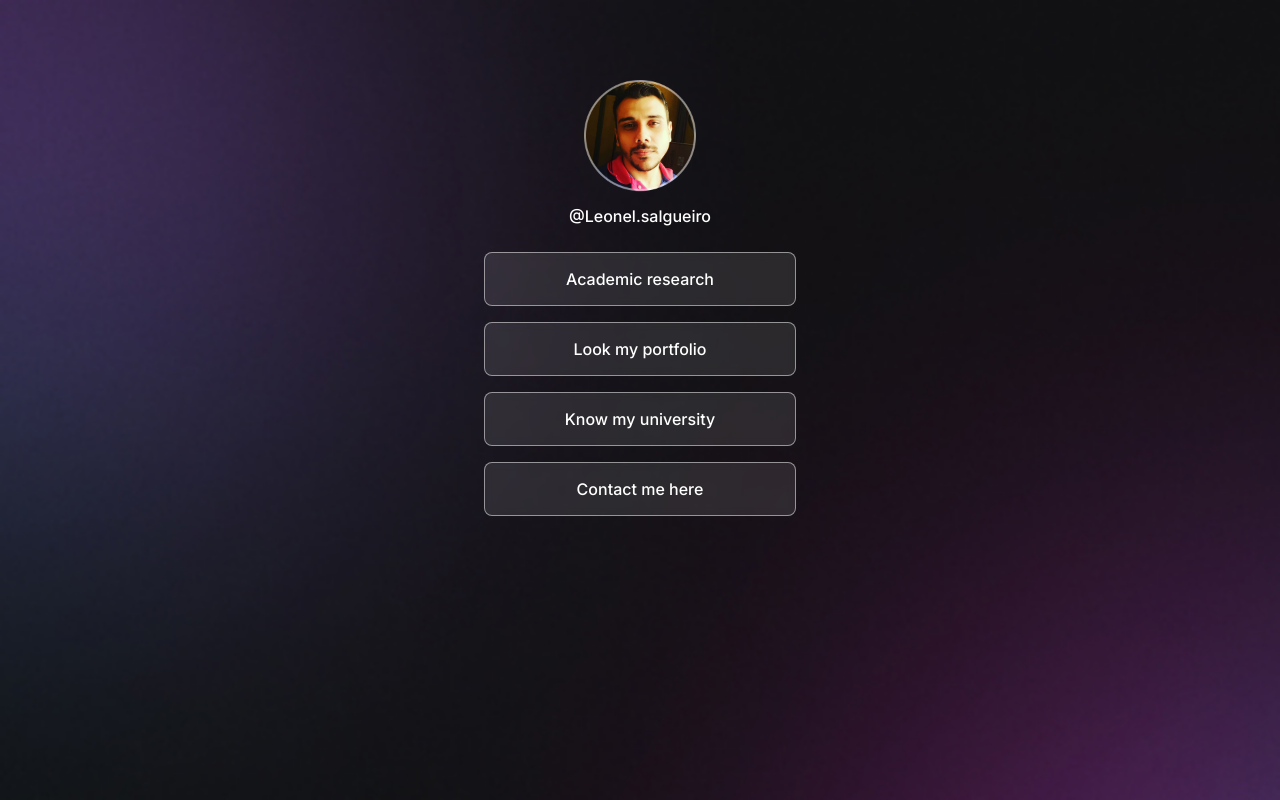
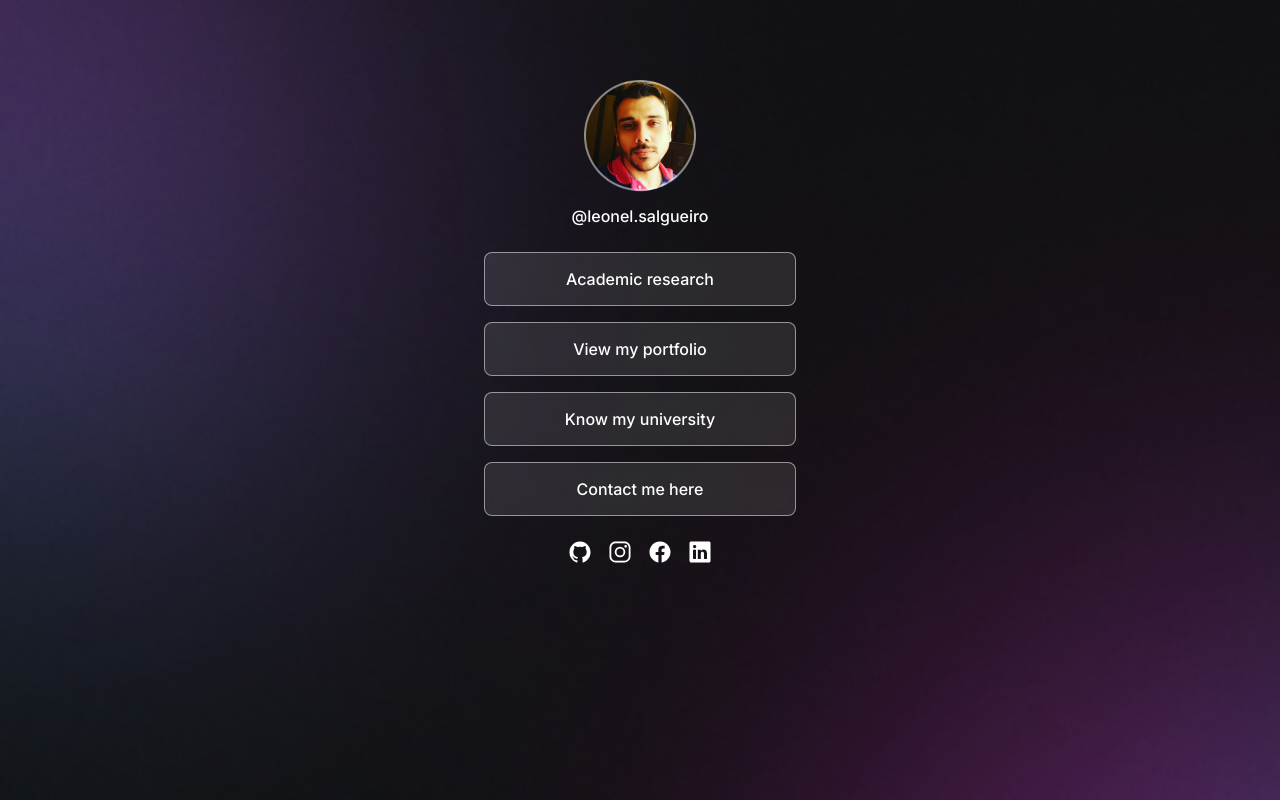
Before and after one commit to LeonelSalgueiro/pagina-de-links, a plain HTML site: page index.html in a window 1280 px wide. Drawn offline with nearby package versions, Linux system fonts and the light colour scheme.

Commit message:
botando os links dos botoes do rodapé

```diff
--- a/index.html
+++ b/index.html
@@ -14,7 +14,7 @@
    <div id="container">
     <div id="profile">
     <img src="assets/avatar.png" alt="foto de leonel com uma gola vermelha e uma camisa azul">
-    <p>@Leonel.salgueiro</p>
+    <p>@leonel.salgueiro</p>
   </div>
    <ul>
 
@@ -23,7 +23,7 @@
     </li>
 
     <li>
-      <a href="https://github.com/LeonelSalgueiro?tab=projects" target="_blank">Look my portfolio</a>
+      <a href="https://github.com/LeonelSalgueiro?tab=projects" target="_blank">View my portfolio</a>
     </li>
 
     <li>
@@ -35,6 +35,23 @@
     </li>
 
    </ul>
+   <div id="social-links">
+    <a href="https://github.com/LeonelSalgueiro/" target="_blank">
+      <ion-icon name="logo-github">
+      </ion-icon>
+    </a>
+    <a href="https://www.instagram.com/leonel.salgueiro/" target="_blank">
+      <ion-icon name="logo-instagram"></ion-icon>
+    </a>
+    <a href="https://www.facebook.com/leonel.ufrj" target="_blank">
+      <ion-icon name="logo-facebook"></ion-icon>
+    </a>
+    <a href="https://www.linkedin.com/in/leonel-salgueiro-904240347/" target="_blank">
+      <ion-icon name="logo-linkedin"></ion-icon>
+    </a>
+   </div>
   </div>
+  <script type="module" src="https://unpkg.com/ionicons@7.1.0/dist/ionicons/ionicons.esm.js"></script>
+  <script nomodule src="https://unpkg.com/ionicons@7.1.0/dist/ionicons/ionicons.js"></script>
 </body>
 </html>
--- a/style.css
+++ b/style.css
@@ -63,3 +63,12 @@ ul li a:hover {
   background: rgba(255, 255, 255, 0.05);
   border: 1.5px solid white
 }
+
+#social-links {
+  display: flex;
+  justify-content: center;
+  gap: 16px;
+  padding: 24px 0px;
+  font-size: 24px;
+
+}
```
